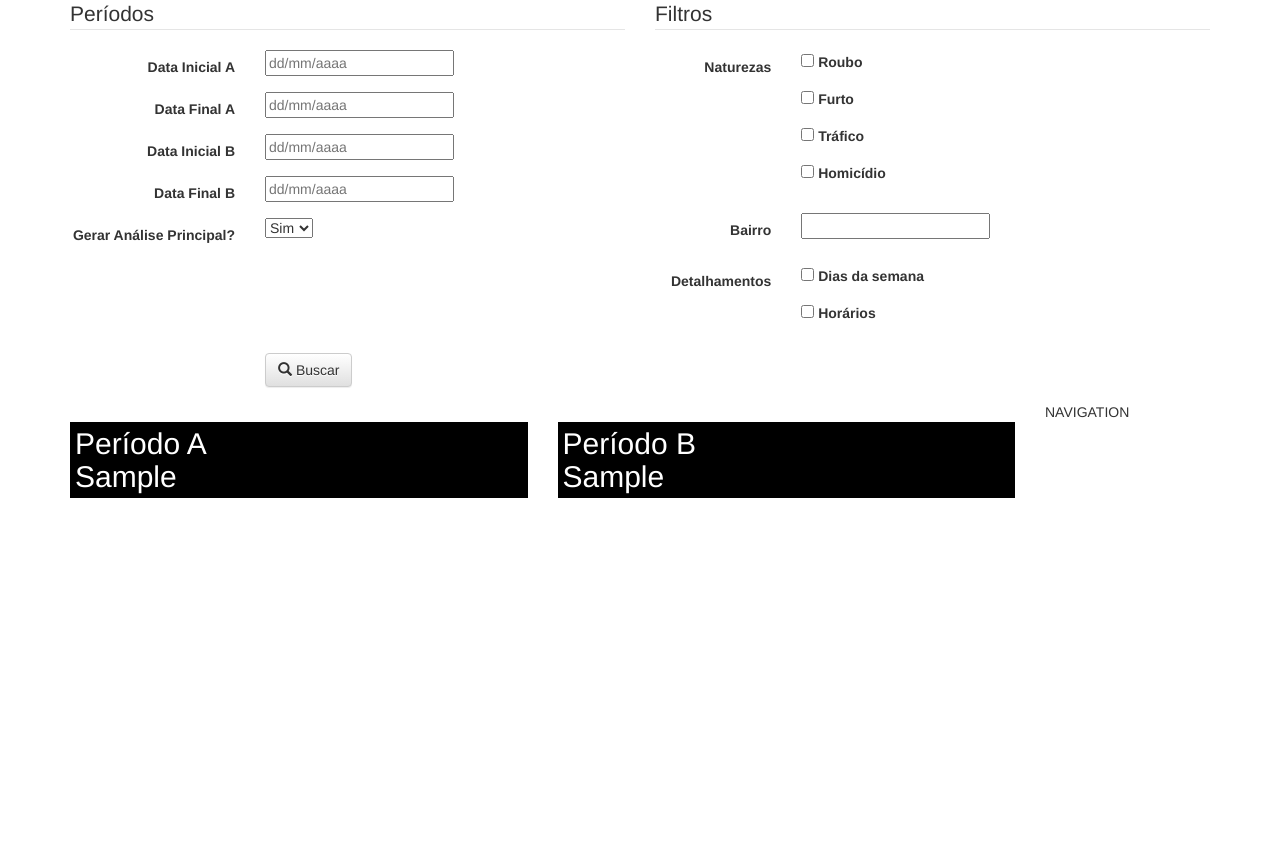
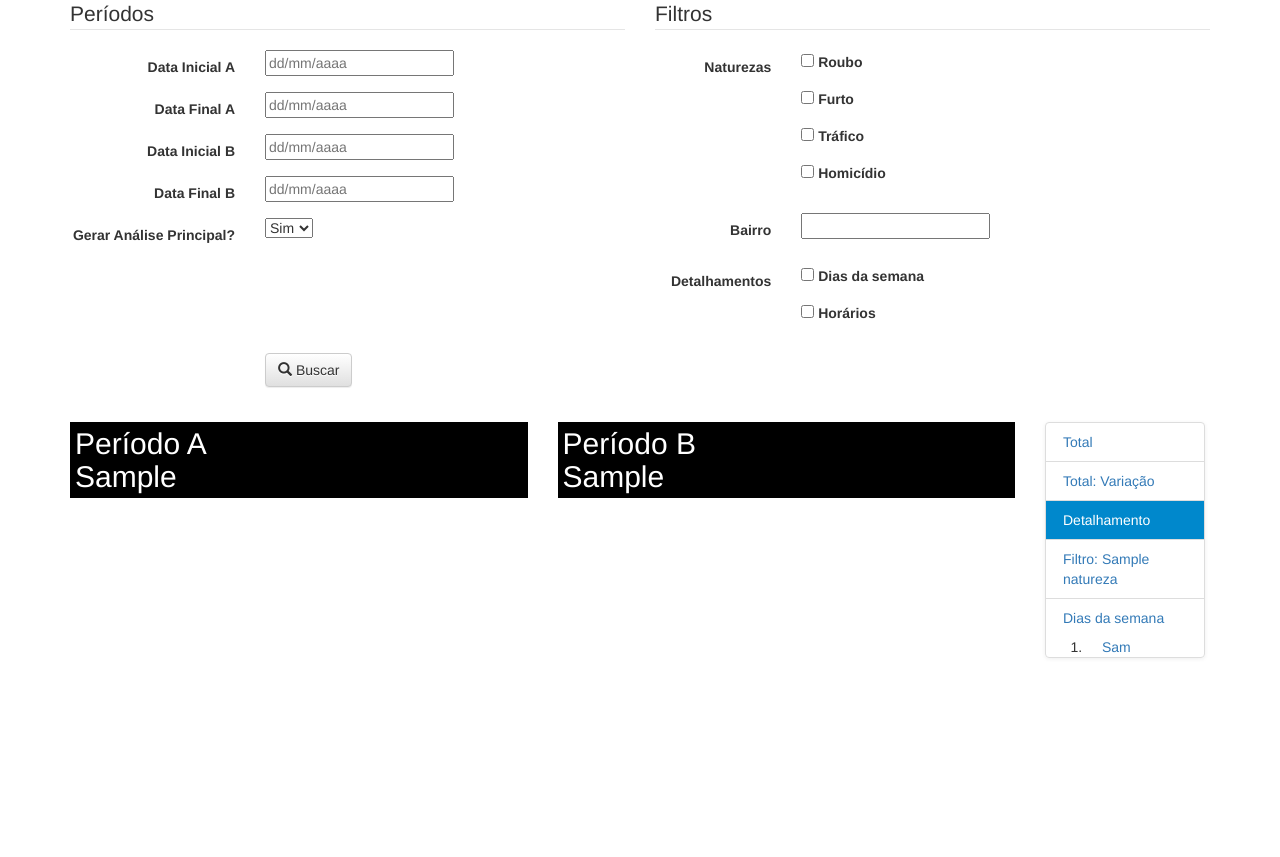
Before and after one commit to efraimmgon/geo, a Django app: template templates/analise_criminal/relatorio.html in a window 1280 px wide. Shown: the part 323-1180 px from the top of the page. Run offline with Django 3.2, Linux system fonts and the light colour scheme; tables that the repository leaves empty hold one stand-in row (values such as "Sample post"); the template is opened without the code that fills it: values that come from a table or form of the project are taken from there, most other values are stand-ins (such as "Sample title", 1, 10 or a date in 2020); parts of the project's set-up code (start-up, migrations or seed data) failed here and were passed over; some libraries are stand-ins or nearby versions.

Commit message:
Add dynamic lateral navbar.

```diff
--- a/templates/analise_criminal/relatorio.html
+++ b/templates/analise_criminal/relatorio.html
@@ -13,6 +13,43 @@
 		background-color: black;
 		color: white;
 		padding: 5px 5px;
+	}
+	body {
+		position: relative;
+	}
+	/* Custom Styles */
+    ul.nav-tabs{
+        width: 160px;
+        margin-top: 20px;
+        border-radius: 4px;
+        border: 1px solid #ddd;
+        box-shadow: 0 1px 4px rgba(0, 0, 0, 0.067);
+    }
+    ul.nav-tabs li{
+        margin: 0;
+        border-top: 1px solid #ddd;
+    }
+    ul.nav-tabs li:first-child{
+        border-top: none;
+    }
+    ul.nav-tabs li a{
+        margin: 0;
+        padding: 8px 16px;
+        border-radius: 0;
+    }
+    ul.nav-tabs li.active a, ul.nav-tabs li.active a:hover{
+        color: #fff;
+        background: #0088cc;
+        border: 1px solid #0088cc;
+    }
+    ul.nav-tabs li:first-child a{
+        border-radius: 4px 4px 0 0;
+    }
+    ul.nav-tabs li:last-child a{
+        border-radius: 0 0 4px 4px;
+    }
+    ul.nav-tabs.affix{
+        top: 30px; /* Set the top position of pinned element */
     }
 </style>
 
@@ -96,7 +133,7 @@
 								<h2 class="header">Período B<br />{{ data.b }}</h2>
 							</div>
 						</div>
-
+<div id="section-total">
 				{% if basico %}
 						{% if axis.total %}
 						<div class="row">
@@ -158,7 +195,7 @@
 
 							</div>
 						</div>
-
+</div> <!-- #section-total -->
 					{% for row in basico %}
 						{% for descricao, periodos in row.items %}
 						<h3>{{ descricao }}</h3>
@@ -210,15 +247,14 @@
 										xaxis: { title: 'Dia da semana' },
 										yaxis: { title: 'Registros'},
 									}
-
 									Plotly.plot(CONTAINER, data, layout);
 								});
 								</script>
 								{% endif %}
 							{% endfor %}
 						{% endfor %} {# row.items #}
-			{% endfor %}
-
+					{% endfor %} {# row #}
+<div id="section-variacao">
 				<h3>Variação de registros por natureza</h3>
 				<div class="row">
 					<div class="col-md-12">
@@ -254,10 +290,11 @@
 						</table>
 					</div>
 				</div>
-
+</div> <!-- #section-variacao -->
 		{% endif %} {# basico #}
 
 		{% if detail %}
+<div id="section-detalhe"></div>
 			<h2 class="header">Detalhamento por bairro: {{ bairro_detail|title }}</h2>
 			{% for row in detail %}
 				{% for descricao, periodos in row.items %}
@@ -294,6 +331,7 @@
 
 		{% if filtro %}
 			{% for natureza, rows in filtro.items %}
+<div id="section-{{ natureza }}">
 			<h2 class="header">{{ natureza }}</h2>
 			{% for row in rows %}
 			{% for descricao, periodos in row.items %}
@@ -322,15 +360,17 @@
 						{% endfor %}
 					</table>
 				</div>
-				{% endfor %}
+				{% endfor %} {# periodo #}
 			</div>
-			{% endfor %}
-			{% endfor %}
-			{% endfor %}
+			{% endfor %}  {# descricao, periodos #}
+			{% endfor %} {# row in rows #}
+</div> <!-- #section-filtro -->
+			{% endfor %} {# natureza, rows #}
 		{% endif %} {# filtro #}
 
 		{% if weekday_detail %}
 			{% for weekday, rows in weekday_detail.items %}
+<div id="section-{{ weekday }}">
 			<h2 class="header">{{ weekday }}</h2>
 			{% for row in rows %}
 			{% for descricao, periodos in row.items %}
@@ -361,15 +401,37 @@
 				</div>
 				{% endfor %}
 			</div>
-			{% endfor %}
-			{% endfor %}
-			{% endfor %}
+			{% endfor %} {# descricao, periodos #}
+			{% endfor %} {# row in rows #}
+</div>
+			{% endfor %} {# weekday, rows #}
 		{% endif %} {# weekday_detail #}
 
 
 					</div>
-					<div class="col-md-2">
-						NAVIGATION
+					<div class="col-md-2" id="myScrollspy">
+						<ul class="nav nav-tabs nav-stacked" data-spy="affix" data-offset-top="300">
+						{% if basico %}
+							<li class="active"><a href="#section-total">Total</a></li>
+							<li><a href="#section-variacao">Total: Variação</a></li>
+						{% endif %}
+						{% if detail %}
+							<li><a href="#section-detalhe">Detalhamento</a></li>
+						{% endif %}
+						{% if filtro %}
+							{% for natureza in filtro.keys %}
+							<li><a href="#section-{{ natureza }}">Filtro: {{ natureza }}
+							{% endfor %}
+						{% endif %}
+						{% if weekday_detail %}
+							<li><a href="#">Dias da semana</a></li>
+							<ol>
+							{% for weekday in weekday_detail.keys %}
+							<li><a href="#section-{{ weekday }}">{{ weekday|slice:":3" }}</a></li>
+							{% endfor %}
+							</ol></a></li>
+						{% endif %}
+						</ul>
 					</div>
 				</div>
 			</div><!-- #results -->
--- a/templates/base.html
+++ b/templates/base.html
@@ -16,7 +16,7 @@
 	<link rel='stylesheet' type='text/css' href="{% static 'bootstrap/css/bootstrap.min.css' %}" />
 	<link rel="stylesheet" type="text/css" href="{% static 'bootstrap/css/bootstrap-theme.min.css' %}" />
 </head>
-<body>
+<body data-spy="scroll" data-target="#myScrollspy">
 
 <nav role="navigation" class="navbar navbar-default">
 	<div class="navbar-header">
```
Also changed, not shown: analise_criminal/report.py (+12 -2 lines). Lines whose indentation alone changed are shown as unchanged.
